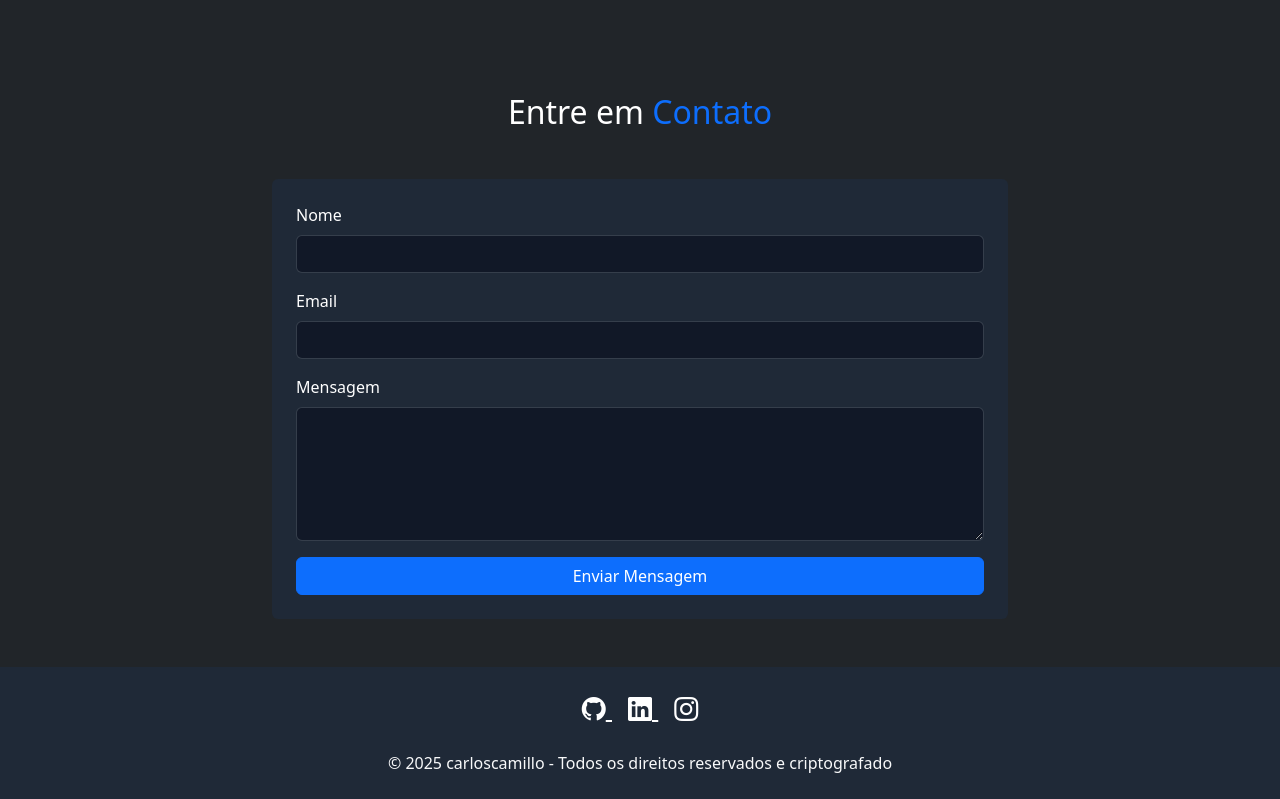
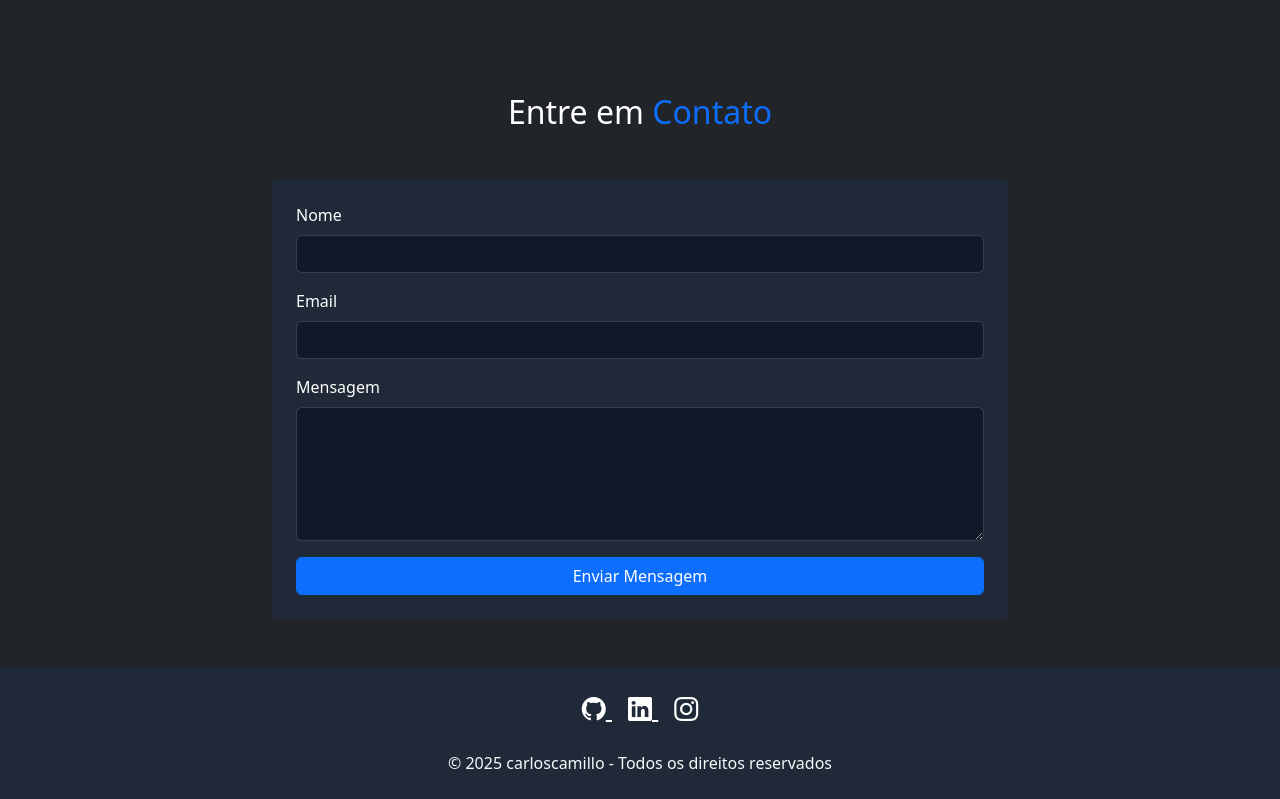
Before and after one commit to ccarlinhosss/Portifolio, a plain HTML site: page Index.html in a window 1280 px wide. Shown: the part 2052-2851 px from the top of the page. Drawn offline with nearby package versions, Linux system fonts and the light colour scheme; a script that the page names is missing.

Commit message:
e criptografado

```diff
--- a/Index.html
+++ b/Index.html
@@ -188,7 +188,7 @@ Além da parte técnica, acho importante saber trabalhar bem com outras pessoas,
           </a>
         </div>
         <p class="text-light mb-0">
-          &copy; 2025 carloscamillo - Todos os direitos reservados e criptografado
+          &copy; 2025 carloscamillo - Todos os direitos reservados
         </p>
       </div>
     </footer>
```
